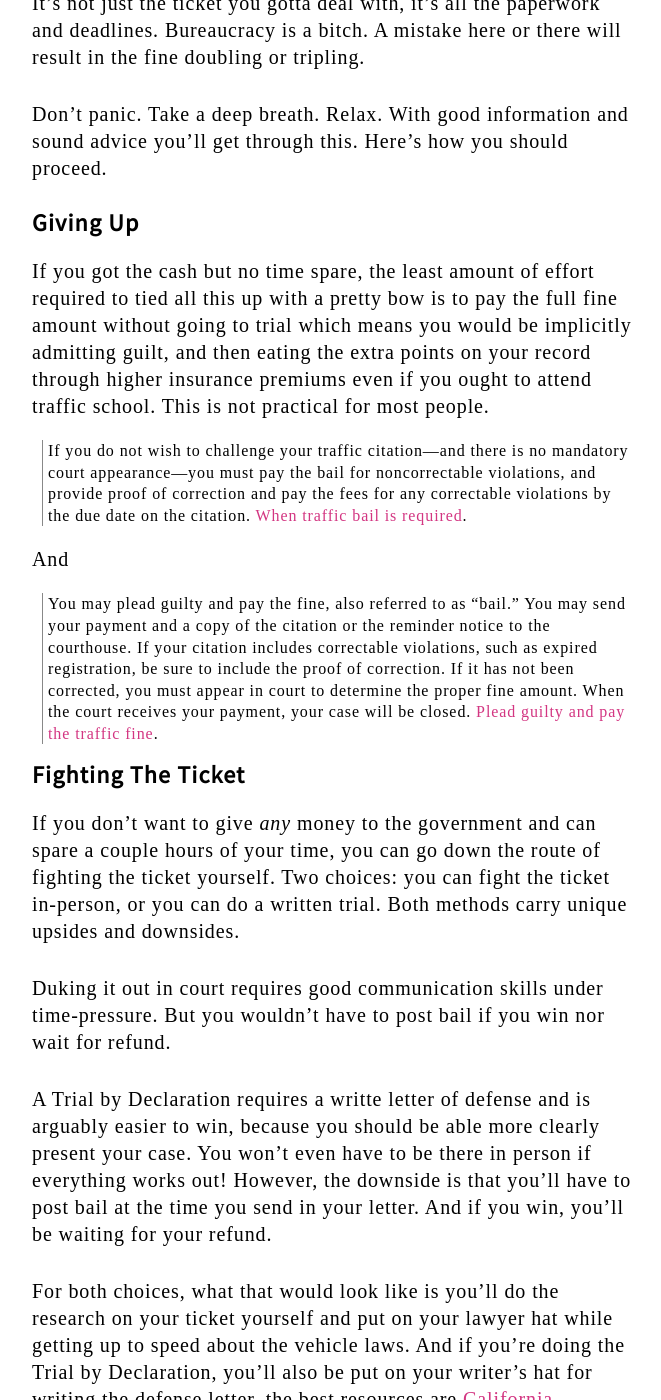
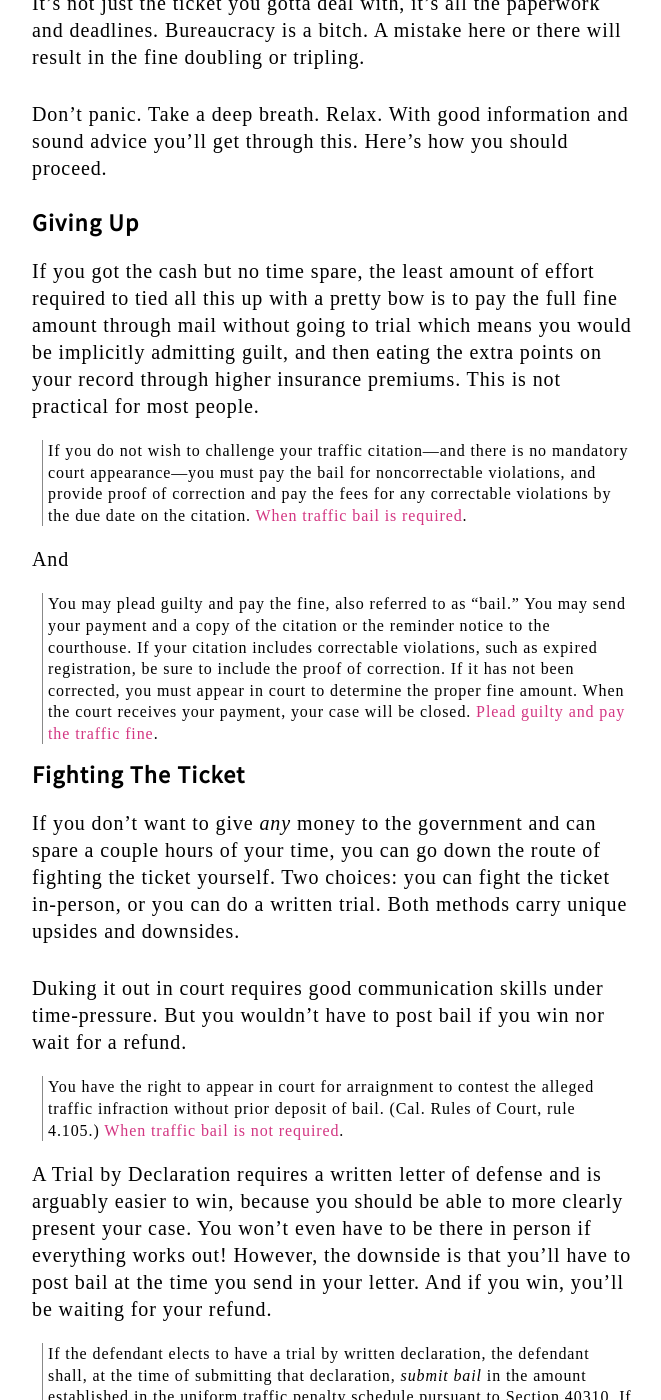
Before and after one commit to dangduc/dangduc.github.com, a Jekyll site: the page built from random/traffic.md, in a window 1280 px wide and 1400 px high, scrolled down 409 px. Shown: the whole window, without its empty margins (308-969 px from the left). Built offline with Jekyll 4.4.1, drawn with Linux system fonts in a browser that asks for light colours; Markdown is read by kramdown in place of the engine named in the settings; some of the changed text lies outside the part shown.

Commit message:
Update traffic.md

```diff
--- a/random/traffic.md
+++ b/random/traffic.md
@@ -11,7 +11,7 @@ Don't panic. Take a deep breath. Relax. With good information and sound advice y
 
 ## Giving Up
 
-If you got the cash but no time spare, the least amount of effort required to tied all this up with a pretty bow is to pay the full fine amount without going to trial which means you would be implicitly admitting guilt, and then eating the extra points on your record through higher insurance premiums even if you ought to attend traffic school. This is not practical for most people.
+If you got the cash but no time spare, the least amount of effort required to tied all this up with a pretty bow is to pay the full fine amount through mail without going to trial which means you would be implicitly admitting guilt, and then eating the extra points on your record through higher insurance premiums. This is not practical for most people.
 
 > If you do not wish to challenge your traffic citation—and there is no mandatory court appearance—you must pay the bail for noncorrectable violations, and provide proof of correction and pay the fees for any correctable violations by the due date on the citation. [When traffic bail is required](http://www.courts.ca.gov/8452.htm).
 
@@ -23,9 +23,13 @@ And
 
 If you don't want to give *any* money to the government and can spare a couple hours of your time, you can go down the route of fighting the ticket yourself. Two choices: you can fight the ticket in-person, or you can do a written trial. Both methods carry unique upsides and downsides.
 
-Duking it out in court requires good communication skills under time-pressure. But you wouldn't have to post bail if you win nor wait for refund.
+Duking it out in court requires good communication skills under time-pressure. But you wouldn't have to post bail if you win nor wait for a refund.
 
-A Trial by Declaration requires a writte letter of defense and is arguably easier to win, because you should be able more clearly present your case. You won't even have to be there in person if everything works out! However, the downside is that you'll have to post bail at the time you send in your letter. And if you win, you'll be waiting for your refund.
+> You have the right to appear in court for arraignment to contest the alleged traffic infraction without prior deposit of bail. (Cal. Rules of Court, rule 4.105.) [When traffic bail is not required](http://www.courts.ca.gov/8452.htm).
+
+A Trial by Declaration requires a written letter of defense and is arguably easier to win, because you should be able to more clearly present your case. You won't even have to be there in person if everything works out! However, the downside is that you'll have to post bail at the time you send in your letter. And if you win, you'll be waiting for your refund.
+
+> If the defendant elects to have a trial by written declaration, the defendant shall, at the time of submitting that declaration, *submit bail* in the amount established in the uniform traffic penalty schedule pursuant to Section 40310. If the defendant is found not guilty or if the charges are otherwise dismissed, the amount of the bail shall be promptly refunded to the defendant. [VEHICLE CODE 40902b](http://leginfo.legislature.ca.gov/faces/codes_displaySection.xhtml?sectionNum=40902.&lawCode=VEH).
 
 For both choices, what that would look like is you'll do the research on your ticket yourself and put on your lawyer hat while getting up to speed about the vehicle laws. And if you're doing the Trial by Declaration, you'll also be put on your writer's hat for writing the defense letter, the best resources are [California Legislative Information Database on Vehicle Code - VEH](http://leginfo.legislature.ca.gov/faces/codesTOCSelected.xhtml?tocCode=VEH&tocTitle=+Vehicle+Code+-+VEH) and patio11's writing on [how to interface with a bureaucracy through leaving a solid paper trail](https://www.kalzumeus.com/2017/09/09/identity-theft-credit-reports/) (scroll to the section on "Form letters and the inadvisability thereof").
 
```
Also changed, not shown: other parts of random/traffic.md (+0 -7 lines).
